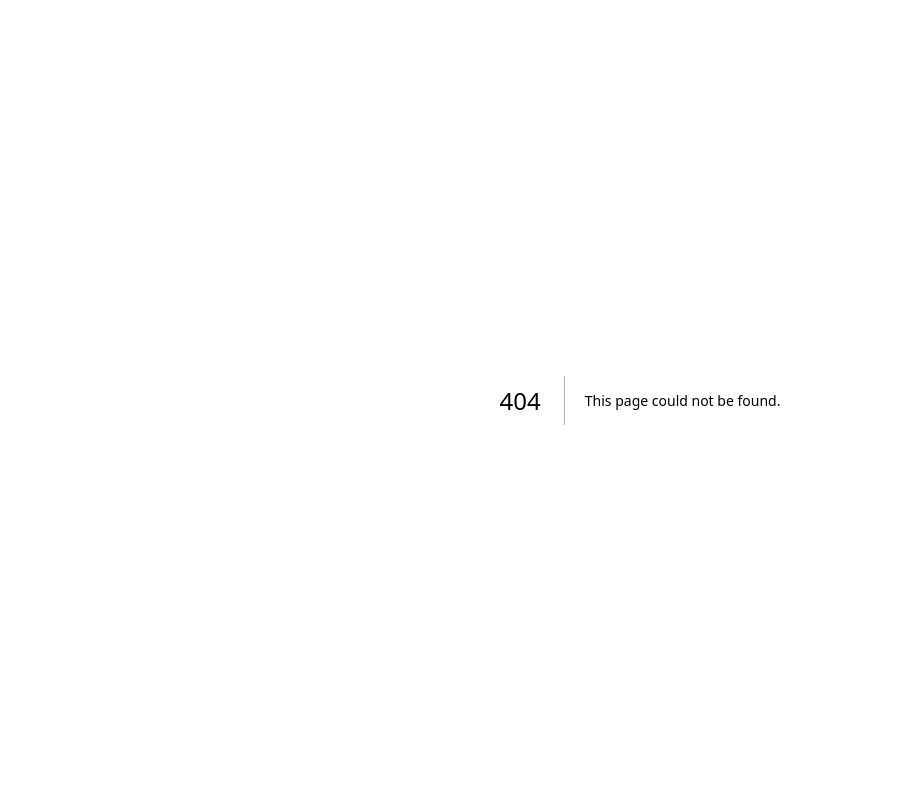
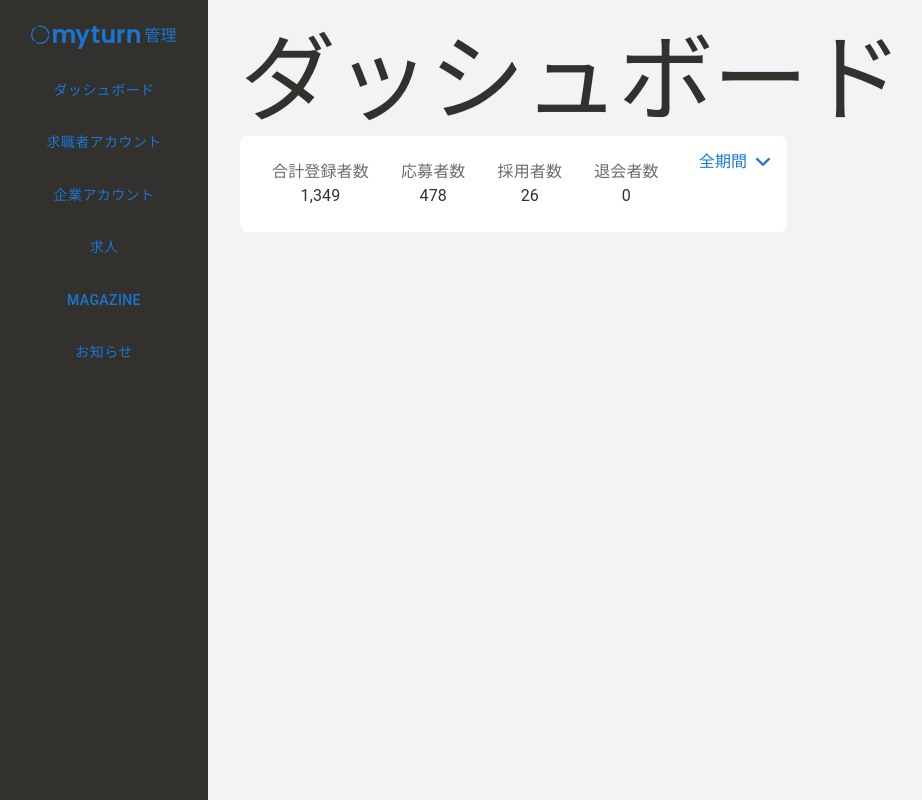
Before and after one commit to dotbeat/myturn-admin, a Next.js app: page /users in a window 1280 px wide. Before the commit this address had no page. Shown: the whole page, without its empty margins (0-922 px from the left). Built offline with nearby package versions, Linux system fonts and the light colour scheme; what @mui/material-nextjs would draw is missing.

Commit message:
feature: create indicate-section of users page

```diff
--- /dev/null
+++ b/src/app/(auth)/users/PageBody.tsx
@@ -0,0 +1,90 @@
+"use client";
+import { useState } from "react";
+import { DefaultValues, useForm } from "react-hook-form";
+import { zodResolver } from "@hookform/resolvers/zod";
+import { Box, MenuItem, Typography } from "@mui/material";
+import { periods } from "@/const/date";
+import {
+  UserFilterFormData,
+  userFilterFormSchema,
+} from "@/schemas/user/filter";
+import { getSelectItem } from "@/utils/shared/select";
+import { ArrowDownNarrowIcon } from "@/icons/arrow/down-narrow";
+import IndicateItem from "@/components/common/IndicateItem";
+import PageTitle from "@/components/common/PageTitle";
+import PopUp from "@/components/common/PopUp";
+
+export default function PageBody() {
+  const [selectedPeriod, setSelectedPeriod] = useState(periods[0].value);
+
+  const allUserCount = 1349; // 合計登録者数
+  const appliedCount = 478; // 応募者数
+  const acceptedCount = 26; // 採用者数
+  const withdrawnCount = 0; // 退会者数
+
+  const initForm: DefaultValues<UserFilterFormData> = {
+    gender: "",
+    region: "",
+    registerDateStart: null,
+    registerDateEnd: null,
+    university: "",
+    faculty: "",
+    department: "",
+    grade: "",
+    availableDaysPerWeekMin: 0,
+    availableDaysPerWeekMax: 0,
+    availableHoursPerWeekMin: 0,
+    availableHoursPerWeekMax: 0,
+    availableDurationMonthsMin: "",
+    availableDurationMonthsMax: "",
+    interestedIndustry: "",
+    interestedJobType: "",
+  };
+  const methods = useForm<UserFilterFormData>({
+    resolver: zodResolver(userFilterFormSchema),
+    mode: "onChange", // リアルタイムバリデーション
+    defaultValues: initForm,
+  });
+
+  return (
+    <Box className="flex-1 px-8 py-6">
+      <PageTitle className="mb-8">ダッシュボード</PageTitle>
+      <Box className="mb-8 inline-flex gap-8 rounded-lg bg-[var(--background)] py-2 pl-8 pr-2">
+        <IndicateItem
+          label="合計登録者数"
+          count={allUserCount}
+          className="py-4"
+        />
+        <IndicateItem label="応募者数" count={appliedCount} className="py-4" />
+        <IndicateItem label="採用者数" count={acceptedCount} className="py-4" />
+        <IndicateItem
+          label="退会者数"
+          count={withdrawnCount}
+          className="py-4"
+        />
+        <PopUp
+          id="period-filter"
+          className="flex min-w-24 items-center justify-between gap-2 self-start rounded border border-current px-2 py-1"
+          menuClass="p-2"
+          activator={() => (
+            <>
+              <Typography className="text-sm">
+                {getSelectItem(periods, selectedPeriod)?.label}
+              </Typography>
+              <ArrowDownNarrowIcon size={16} />
+            </>
+          )}
+        >
+          {periods.map((period) => (
+            <MenuItem
+              key={period.value}
+              onClick={() => setSelectedPeriod(period.value)}
+            >
+              {period.label}
+            </MenuItem>
+          ))}
+        </PopUp>
+      </Box>
+    </Box>
+  );
+}
--- /dev/null
+++ b/src/app/(auth)/users/page.tsx
@@ -0,0 +1,10 @@
+import { Metadata } from "next";
+import PageBody from "./PageBody";
+
+export const metadata: Metadata = {
+  title: "ダッシュボード - myturn管理",
+};
+
+export default function Page() {
+  return <PageBody />;
+}
--- /dev/null
+++ b/src/components/common/IndicateItem.tsx
@@ -0,0 +1,22 @@
+import { Box, Typography } from "@mui/material";
+
+export default function IndicateItem({
+  label,
+  count,
+  className = "",
+}: {
+  label: string;
+  count: number;
+  className?: string;
+}) {
+  return (
+    <Box className={`text-center ${className}`}>
+      <Typography className="mb-1 text-nowrap text-[var(--myturn-sub-text)]">
+        {label}
+      </Typography>
+      <Typography className="text-2xl font-semibold">
+        {count.toLocaleString("en")}
+      </Typography>
+    </Box>
+  );
+}
--- /dev/null
+++ b/src/const/date.ts
@@ -0,0 +1,12 @@
+import { SelectItem } from "@/types/select";
+
+export const periods: SelectItem[] = [
+  { value: "", label: "全期間" },
+  { value: "Past30Days", label: "過去30日間" },
+  { value: "Past14Days", label: "過去14日間" },
+  { value: "Past7Days", label: "過去7日間" },
+  { value: "Yesterday", label: "昨日" },
+  { value: "Today", label: "今日" },
+  { value: "ThisMonth", label: "今月" },
+  { value: "LastMonth", label: "先月" },
+];
```
